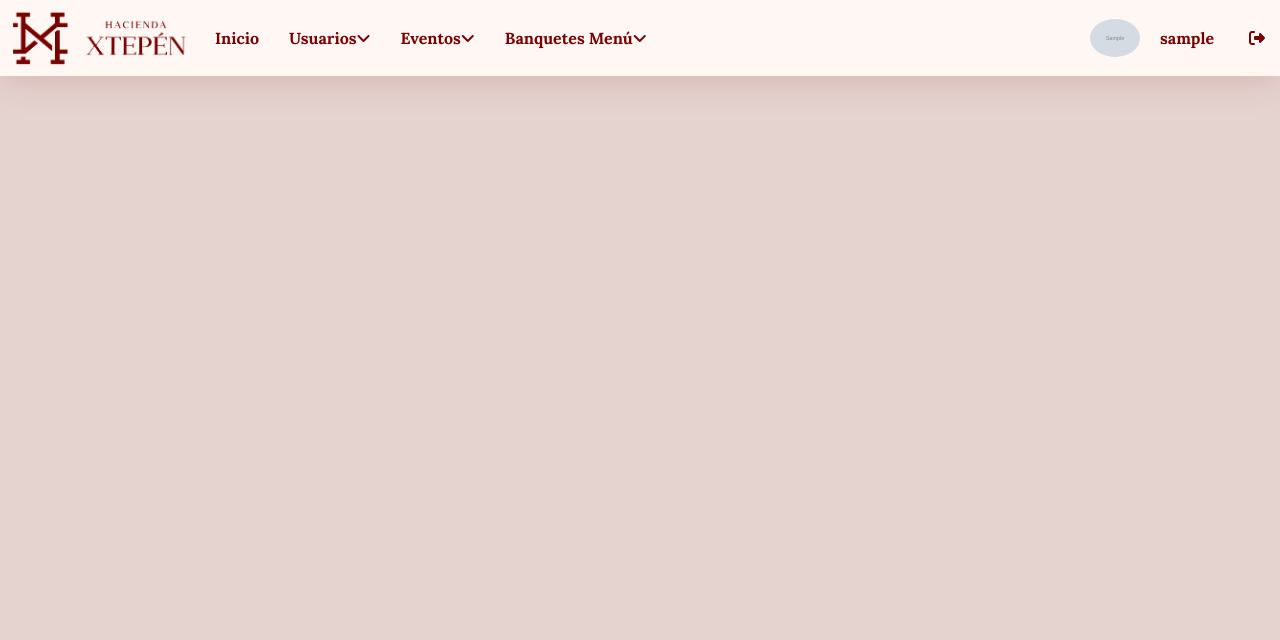
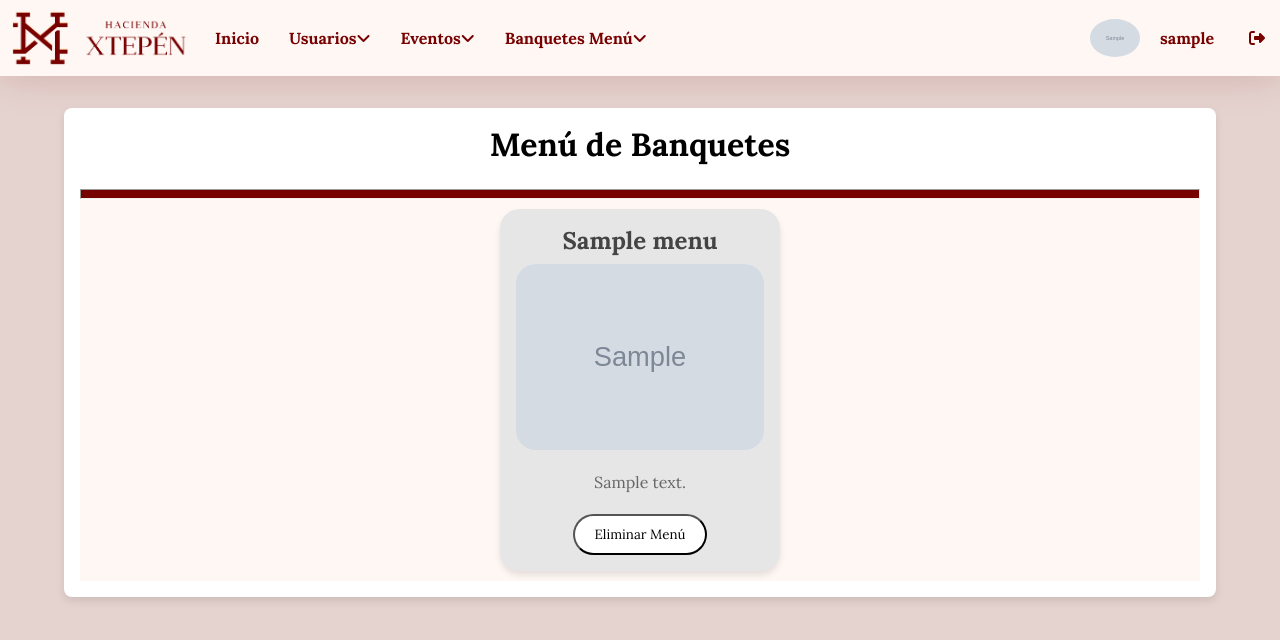
Before and after one commit to OmaewaRV16/Hacienda-Xtep-n, a PHP site: page /login/dashboard_banquetes.php in a window 1280 px wide. Shown: the top 640 px of the page. Run offline with PHP 8.4, Linux system fonts and the light colour scheme; the visitor is signed in with stand-in values (Sample User, id 1); tables that the repository leaves empty or names only in its code hold one stand-in row (values such as "Sample post"); grey boxes marked "Sample" are stand-in pictures; some libraries are stand-ins or nearby versions.

Commit message:
Modulo Banquetes Menu

```diff
--- a/login/dashboard_banquetes.php
+++ b/login/dashboard_banquetes.php
@@ -4,9 +4,40 @@
     <meta charset="UTF-8">
     <meta name="viewport" content="width=device-width, initial-scale=1.0">
     <link rel="stylesheet" href="styles/stylebanqts.css">
-    <title>Menu de Banquetes</title>
+    <title>Menú de Banquetes</title>
 </head>
 <body>
     <?php include "menu.php";?>
+
+    <div class="contenedor_menu">
+        <h1>Menú de Banquetes</h1>
+        <hr>
+        <div class="menu-list">
+            <?php
+            require "conexion.php";
+            $query = "SELECT * FROM banquete_menu";
+            $result = mysqli_query($conectar, $query);
+
+            if ($result && mysqli_num_rows($result) > 0) {
+                while ($fila = mysqli_fetch_assoc($result)) {
+                    echo '<div class="menu-card">';
+                    echo '<h2>' . htmlspecialchars($fila['nombre_menu']) . '</h2>';
+                    echo '<img src="' . htmlspecialchars($fila['imagen']) . '" alt="Imagen de ' . htmlspecialchars($fila['nombre_menu']) . '">';
+                    echo '<p>' . htmlspecialchars($fila['descripcion']) . '</p>';
+                    // Botón de eliminar
+                    echo '<form action="eliminar_banquete_menu.php" method="post" class="delete-form">';
+                    echo '<input type="hidden" name="id" value="' . htmlspecialchars($fila['id']) . '">';
+                    echo "<br>";
+                    echo '<button class="buttonsbmt" type="submit">Eliminar Menú</button>';
+                    echo '</form>';
+
+                    echo '</div>';
+                }
+            } else {
+                echo '<p>No hay menús disponibles actualmente.</p>';
+            }
+            ?>
+        </div>
+    </div>
 </body>
 </html>
--- a/login/styles/stylebanqts.css
+++ b/login/styles/stylebanqts.css
@@ -35,3 +35,79 @@ body {
     border-radius: 50px;
     border: 2px var(--Texto) solid;
 }
+
+.buttonsbmt {
+    margin: auto;
+    padding: 10px 20px;
+    font-family: "Lora";
+    background-color: var(--Blanco);
+    border-radius: 50px;
+    display: inline-block;
+}
+
+
+.buttonsbmt:hover {
+    background-color: var(--Texto);
+    color: var(--Blanco);
+}
+
+.contenedor_menu {
+    margin: auto;
+    width: 90%;
+    max-width: 1200px;
+    margin-top: 2rem;
+    padding: 1rem;
+    box-shadow: 0 4px 8px rgba(0, 0, 0, 0.1);
+    border-radius: 8px;
+    background-color: var(--Blanco);
+}
+
+h1 {
+    text-align: center;
+    margin-bottom: 1.5rem;
+    font-size: 2rem;
+    color: #000000;
+}
+
+.menu-list {
+    display: flex;
+    flex-wrap: wrap;
+    gap: 2rem;
+    justify-content: center;
+    background-color: var(--Secundario);
+    padding: 10px;
+}
+
+.menu-card {
+    background-color: #e6e6e6;
+    border-radius: 20px;
+    box-shadow: 0 4px 6px rgba(0, 0, 0, 0.1);
+    width: 280px;
+    padding: 1rem;
+    text-align: center;
+    transition: transform 0.3s ease;
+}
+
+.menu-card img {
+    width: 100%;
+    height: auto;
+    border-radius: 20px;
+    margin-bottom: 1rem;
+}
+
+.menu-card h2 {
+    font-size: 1.5rem;
+    color: #444;
+    margin-bottom: 0.5rem;
+}
+
+.menu-card p {
+    font-size: 1rem;
+    color: #666;
+    line-height: 1.5;
+}
+
+hr {
+    background-color: var(--Texto);
+    height: 10px;
+}
```
Also changed, not shown: login/agregar_banquete_menu.php (added, +64 -0 lines), login/alta_banquetes.php (+5 -4 lines), login/images/2024-10-30-02-21-17-comida1.jpg (added), login/images/2024-10-30-02-21-49-comida1.jpg (added), login/images/2024-10-30-02-40-24-comida2.jpg (added).
